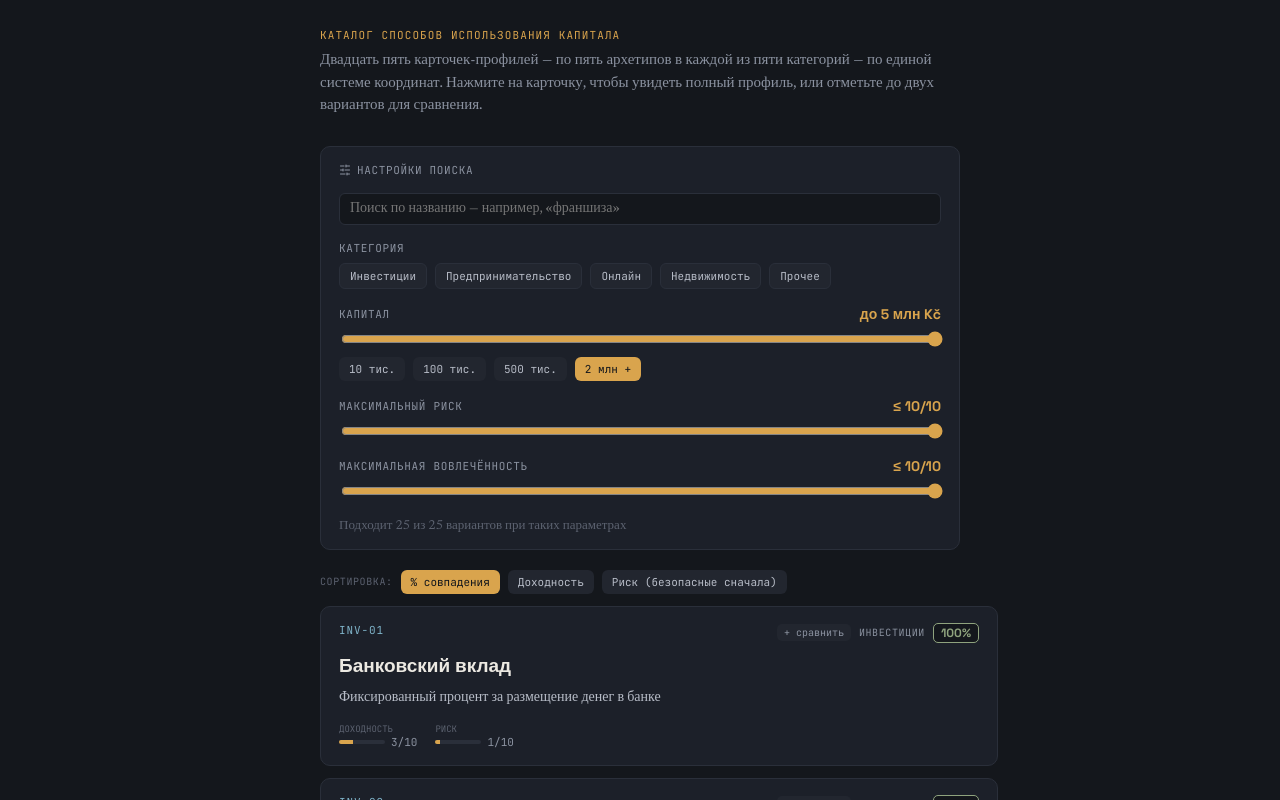
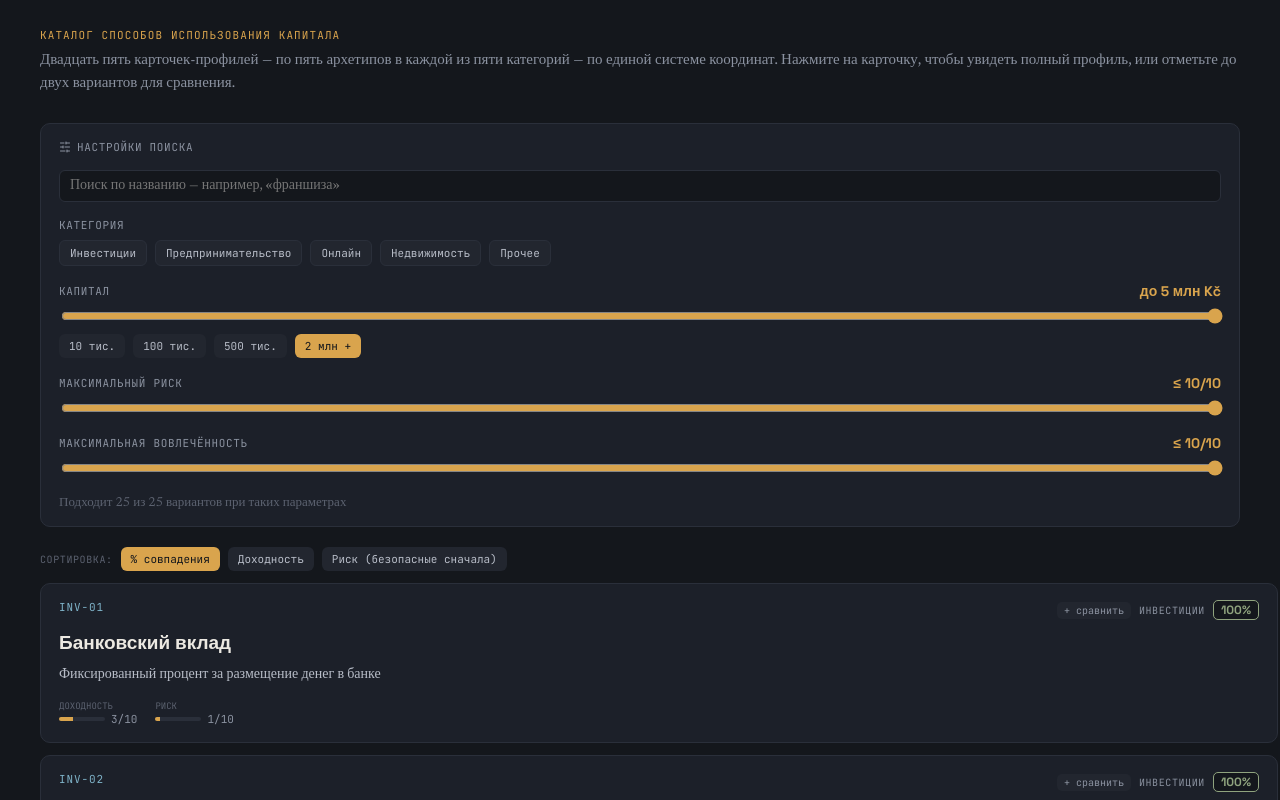
Before and after one commit to kliuchvitaliy-prog/business_catalog_project, a React (Vite) app: page / in a window 1280 px wide. Shown: the top 800 px of the page. Built offline with nearby package versions, Linux system fonts and the light colour scheme.

Commit message:
Update CapitalCatalog.jsx

```diff
--- a/src/CapitalCatalog.jsx
+++ b/src/CapitalCatalog.jsx
@@ -1675,7 +1675,7 @@ export default function CapitalCatalog() {
         boxSizing: "border-box",
       }}
     >
-      <div style={{ maxWidth: 640, margin: "0 auto" }}>
+      <div style={{ maxWidth: 1200, margin: "0 auto" }}>
         {!selected && !compareOpen && (
           <>
             <div style={{ marginBottom: 28 }}>
```
